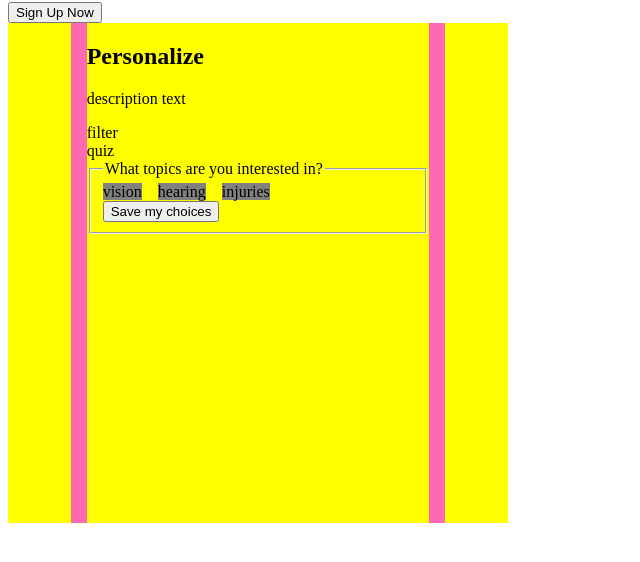
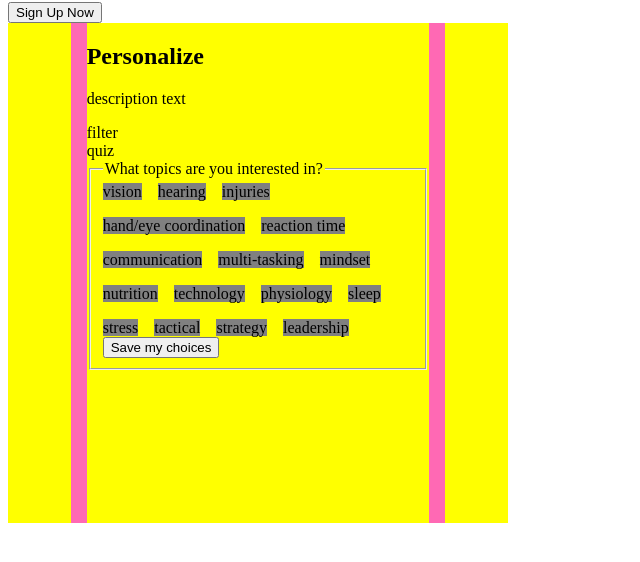
Before and after one commit to rikkeblom/ezone-project, a website built with Vite: page index.html in a window 1280 px wide. Shown: the part 78-640 px from the top of the page, without its empty margins (0-640 px from the left). Built offline with nearby package versions, Linux system fonts and the light colour scheme.

Commit message:
added missing topics

```diff
--- a/index.html
+++ b/index.html
@@ -35,6 +35,19 @@
                       <div><input type="checkbox" id="vision" name="interest" /><label for="vision">vision</label></div>
                       <div><input type="checkbox" id="hearing" name="interest" /><label for="hearing">hearing</label></div>
                       <div><input type="checkbox" id="injuries" name="interest" /><label for="injuries">injuries</label></div>
+                      <div><input type="checkbox" id="hand-eye-coordination" name="interest" /><label for="hand-eye-coordination">hand/eye coordination</label></div>
+                      <div><input type="checkbox" id="reaction-time" name="interest" /><label for="reaction-time">reaction time</label></div>
+                      <div><input type="checkbox" id="communication" name="interest" /><label for="communication">communication</label></div>
+                      <div><input type="checkbox" id="multi-tasking" name="interest" /><label for="multi-tasking">multi-tasking</label></div>
+                      <div><input type="checkbox" id="mindset" name="interest" /><label for="mindset">mindset</label></div>
+                      <div><input type="checkbox" id="nutrition" name="interest" /><label for="nutrition">nutrition</label></div>
+                      <div><input type="checkbox" id="technology" name="interest" /><label for="technology">technology</label></div>
+                      <div><input type="checkbox" id="physiology" name="interest" /><label for="physiology">physiology</label></div>
+                      <div><input type="checkbox" id="sleep" name="interest" /><label for="sleep">sleep</label></div>
+                      <div><input type="checkbox" id="stress" name="interest" /><label for="stress">stress</label></div>
+                      <div><input type="checkbox" id="tactical" name="interest" /><label for="tactical">tactical</label></div>
+                      <div><input type="checkbox" id="strategy" name="interest" /><label for="strategy">strategy</label></div>
+                      <div><input type="checkbox" id="leadership" name="interest" /><label for="leadership">leadership</label></div>
                     </section>
                     <div>
                       <button type="submit">Save my choices</button>
```
